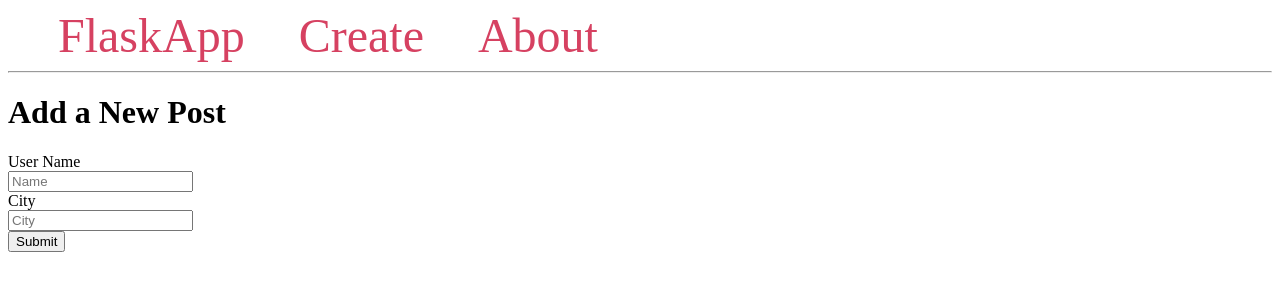
After one commit to SAJ33L/BTW-Flask-Repo, a Flask app: page /create/ in a window 1280 px wide. The commit adds this page. Shown: the top 300 px of the page. Run offline with Flask 3, Linux system fonts and the light colour scheme.

Commit message:
feature create user

```diff
--- a/Task2/TEMPLATES/base.html
+++ b/Task2/TEMPLATES/base.html
@@ -2,7 +2,7 @@
 <html lang="en">
 <head>
     <meta charset="UTF-8">
-    <title>{% block title %} {% endblock %}- FlaskApp</title>
+    <title>{% block title %} {% endblock %} - FlaskApp</title>
     <style>
         .post {
             padding: 10px;
@@ -16,15 +16,27 @@
             margin-left: 50px;
             text-decoration: none;
         }
+
+        .alert {
+            padding: 20px;
+            margin: 5px;
+            color: #970020;
+            background-color: #ffd5de;
+        }
     </style>
 </head>
 <body>
     <nav>
-        <a href="{{ url_for('home') }}">FlaskApp</a>
+        <a href="{{ url_for('index') }}">FlaskApp</a>
+        <a href="{{ url_for('create') }}">Create</a>
         <a href="#">About</a>
     </nav>
     <hr>
     <div class="content">
+        {% for message in get_flashed_messages() %}
+            <div class="alert">{{ message }}</div>
+        {% endfor %}
+
         {% block content %} {% endblock %}
     </div>
 </body>
--- /dev/null
+++ b/Task2/TEMPLATES/create.html
@@ -0,0 +1,21 @@
+{% extends 'base.html' %}
+
+{% block content %}
+    <h1>{% block title %} Add a New Post {% endblock %}</h1>
+    <form method="post">
+        <label for="userName">User Name</label>
+        <br>
+        <input type="text" name="userName"
+               placeholder="Name"
+               ></input>
+        <br>
+
+        <label for="city">City</label>
+        <br>
+        <input type="text" name="city"
+               placeholder="City"
+               ></input>
+        <br>
+        <button type="submit">Submit</button>
+    </form>
+{% endblock %}
--- a/Task2/app.py
+++ b/Task2/app.py
@@ -1,5 +1,5 @@
 import sqlite3
-from flask import Flask, render_template, request
+from flask import Flask, render_template, request, redirect, url_for, flash
 
 app = Flask(__name__)
 
@@ -30,5 +30,28 @@ def result():
 
     return render_template("index.html", nme = name, shehr = city)
 
+# ...
+
+@app.route('/create/', methods=('GET', 'POST'))
+def create():
+    if request.method == 'POST':
+        userName = request.form['userName']
+        city = request.form['city']
+
+        if not userName:
+            flash('User Name is required!')
+        elif not city:
+            flash('City is required!')
+        else:
+            conn = get_db_connection()
+            conn.execute("INSERT INTO users (userName, city) VALUES (?, ?)",
+                         (userName, city))
+            conn.commit()
+            conn.close()
+            return redirect(url_for('index'))
+
+    return render_template('create.html')
+
+
 if __name__ == '__main__':
     app.run(debug= True, port = 5001)
```
Also changed, not shown: Task2/database.db.
